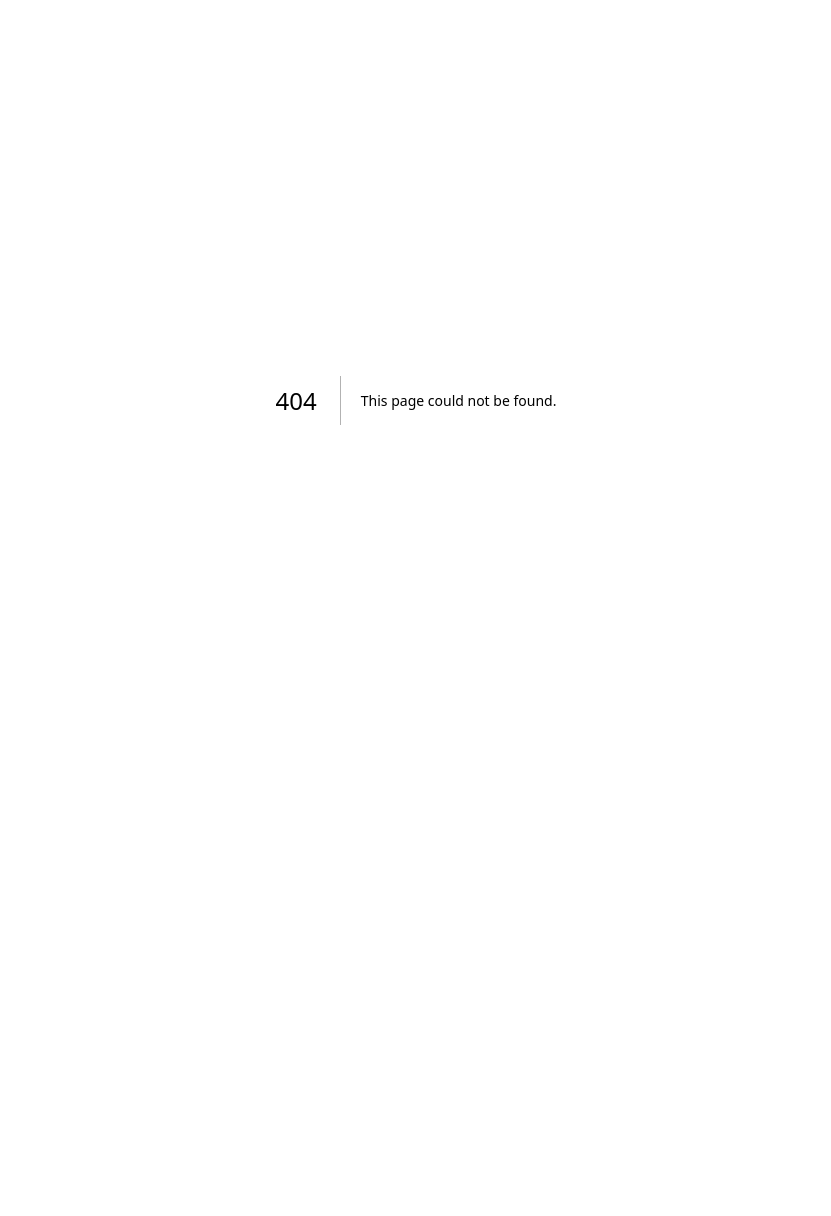
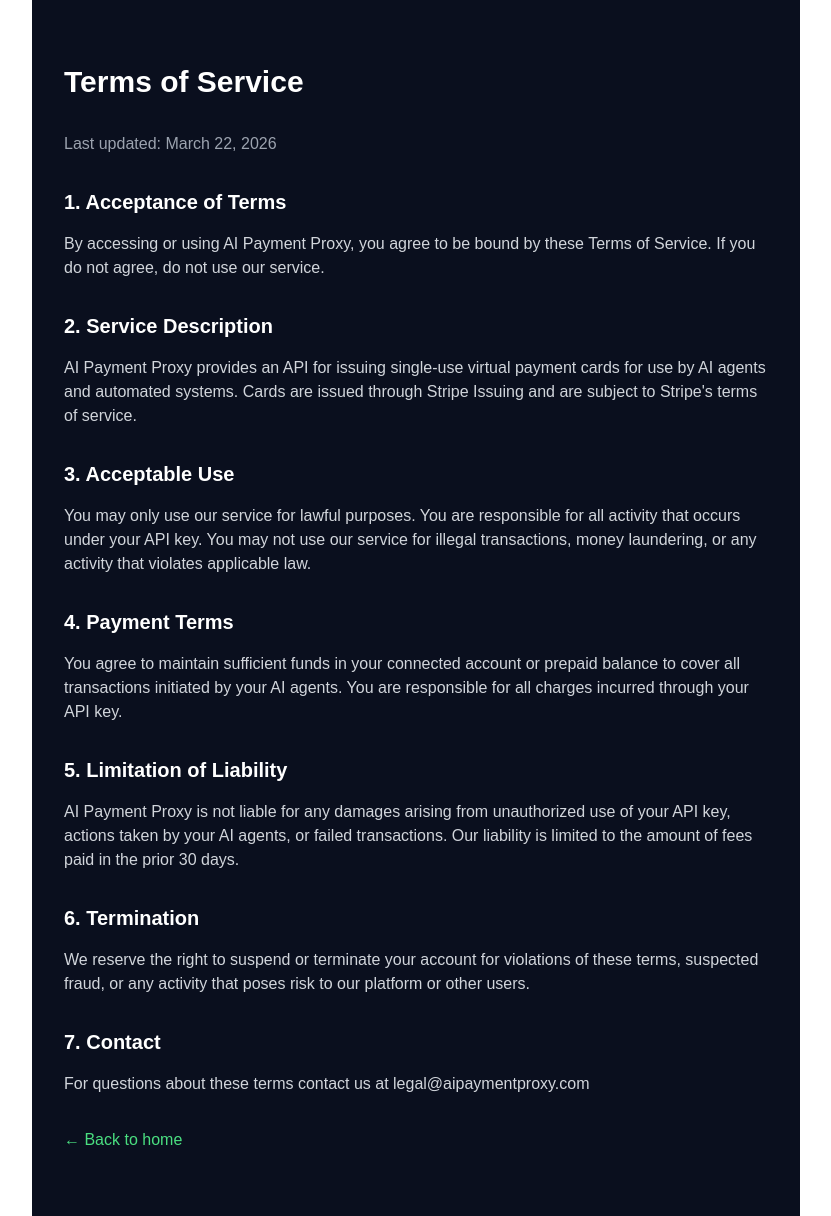
Before and after one commit to Business-Management-Company/ai-payment-proxy, a Next.js app: page /terms in a window 1280 px wide. Before the commit this address had no page. Shown: the whole page, without its empty margins (224-1055 px from the left). Before the commit the page ends 800 px from the top, so only its background shows below. Built offline with nearby package versions, Linux system fonts and the light colour scheme.

Commit message:
feat: privacy policy and terms of service pages

```diff
--- /dev/null
+++ b/src/app/privacy/page.tsx
@@ -0,0 +1,26 @@
+export default function Privacy() {
+  return <div className="min-h-screen bg-[#0a0f1e] text-white py-16 px-8 max-w-3xl mx-auto">
+    <h1 className="text-3xl font-bold mb-8">Privacy Policy</h1>
+    <p className="text-gray-400 mb-6">Last updated: March 22, 2026</p>
+
+    <h2 className="text-xl font-bold mb-4 mt-8">1. Information We Collect</h2>
+    <p className="text-gray-300 mb-4">We collect information you provide when creating an account, including your name, email address, and payment information. When you connect a bank account via Stripe Financial Connections, we access account and routing numbers, balances, and transaction history solely to process payments on your behalf.</p>
+
+    <h2 className="text-xl font-bold mb-4 mt-8">2. How We Use Your Information</h2>
+    <p className="text-gray-300 mb-4">We use your information to provide our virtual card issuance service, process payments, prevent fraud, and communicate with you about your account. We do not sell or share your personal or financial data with third parties.</p>
+
+    <h2 className="text-xl font-bold mb-4 mt-8">3. Financial Data</h2>
+    <p className="text-gray-300 mb-4">Financial data accessed through Stripe Financial Connections is stored securely in the United States. We only access the minimum data necessary to process your transactions. We do not share this data with any third parties.</p>
+
+    <h2 className="text-xl font-bold mb-4 mt-8">4. Data Security</h2>
+    <p className="text-gray-300 mb-4">We use industry-standard encryption and security practices. Payment processing is handled by Stripe, a PCI-DSS compliant payment processor. We never store raw card numbers on our servers.</p>
+
+    <h2 className="text-xl font-bold mb-4 mt-8">5. Your Rights</h2>
+    <p className="text-gray-300 mb-4">You may request deletion of your account and associated data at any time by contacting us at privacy@aipaymentproxy.com. You may also disconnect your bank account at any time through your dashboard.</p>
+
+    <h2 className="text-xl font-bold mb-4 mt-8">6. Contact Us</h2>
+    <p className="text-gray-300 mb-4">For privacy questions contact us at privacy@aipaymentproxy.com</p>
+
+    <a href="/" className="text-[#4ade80] hover:underline mt-8 block">← Back to home</a>
+  </div>;
+}
--- /dev/null
+++ b/src/app/terms/page.tsx
@@ -0,0 +1,29 @@
+export default function Terms() {
+  return <div className="min-h-screen bg-[#0a0f1e] text-white py-16 px-8 max-w-3xl mx-auto">
+    <h1 className="text-3xl font-bold mb-8">Terms of Service</h1>
+    <p className="text-gray-400 mb-6">Last updated: March 22, 2026</p>
+
+    <h2 className="text-xl font-bold mb-4 mt-8">1. Acceptance of Terms</h2>
+    <p className="text-gray-300 mb-4">By accessing or using AI Payment Proxy, you agree to be bound by these Terms of Service. If you do not agree, do not use our service.</p>
+
+    <h2 className="text-xl font-bold mb-4 mt-8">2. Service Description</h2>
+    <p className="text-gray-300 mb-4">AI Payment Proxy provides an API for issuing single-use virtual payment cards for use by AI agents and automated systems. Cards are issued through Stripe Issuing and are subject to Stripe's terms of service.</p>
+
+    <h2 className="text-xl font-bold mb-4 mt-8">3. Acceptable Use</h2>
+    <p className="text-gray-300 mb-4">You may only use our service for lawful purposes. You are responsible for all activity that occurs under your API key. You may not use our service for illegal transactions, money laundering, or any activity that violates applicable law.</p>
+
+    <h2 className="text-xl font-bold mb-4 mt-8">4. Payment Terms</h2>
+    <p className="text-gray-300 mb-4">You agree to maintain sufficient funds in your connected account or prepaid balance to cover all transactions initiated by your AI agents. You are responsible for all charges incurred through your API key.</p>
+
+    <h2 className="text-xl font-bold mb-4 mt-8">5. Limitation of Liability</h2>
+    <p className="text-gray-300 mb-4">AI Payment Proxy is not liable for any damages arising from unauthorized use of your API key, actions taken by your AI agents, or failed transactions. Our liability is limited to the amount of fees paid in the prior 30 days.</p>
+
+    <h2 className="text-xl font-bold mb-4 mt-8">6. Termination</h2>
+    <p className="text-gray-300 mb-4">We reserve the right to suspend or terminate your account for violations of these terms, suspected fraud, or any activity that poses risk to our platform or other users.</p>
+
+    <h2 className="text-xl font-bold mb-4 mt-8">7. Contact</h2>
+    <p className="text-gray-300 mb-4">For questions about these terms contact us at legal@aipaymentproxy.com</p>
+
+    <a href="/" className="text-[#4ade80] hover:underline mt-8 block">← Back to home</a>
+  </div>;
+}
```
